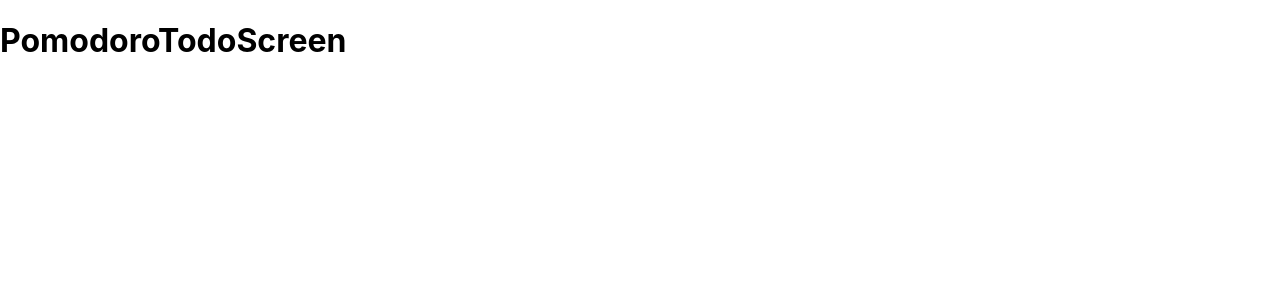
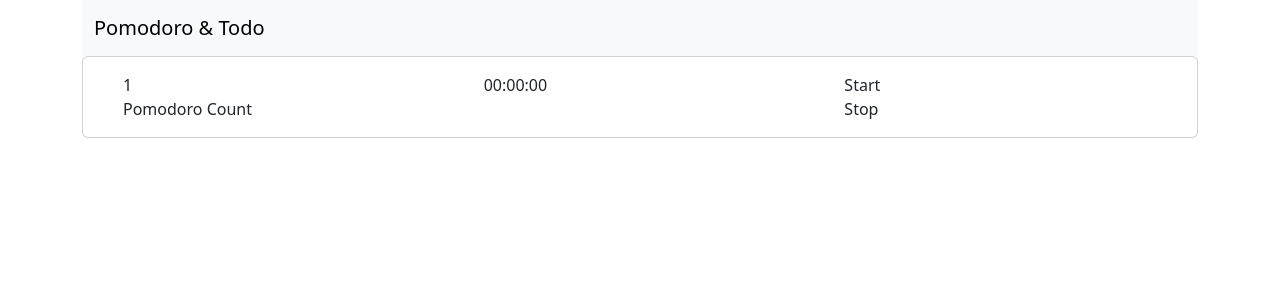
Before and after one commit to Jek08/pomodoro-todo-app, a React (Create React App) app: page / in a window 1280 px wide. Shown: the top 300 px of the page. Built offline with nearby package versions, Linux system fonts and the light colour scheme.

Commit message:
add common ui; add widget pomodoro timer

```diff
--- a/src/app/PomodoroTodoScreen.tsx
+++ b/src/app/PomodoroTodoScreen.tsx
@@ -1,11 +1,14 @@
 import React from "react";
+import TopBar from "../commons/ui/TopBar";
+import PomodoroTimer from "./widgets/PomodoroTimer";
 
 export default class PomodoroTodoScreen extends React.Component {
   render(): React.ReactNode {
     return (
-      <>
-        <h1>PomodoroTodoScreen</h1>
-      </>
+      <div className="container">
+        <TopBar className="navbar bg-body-tertiary" />
+        <PomodoroTimer />
+      </div>
     );
   }
 }
--- /dev/null
+++ b/src/app/widgets/PomodoroTimer.tsx
@@ -0,0 +1,66 @@
+import Card from "commons/ui/Card";
+import React from "react";
+
+class PomodoroCounter extends React.Component {
+  render(): React.ReactNode {
+    return (
+      <div className="container">
+        <div className="row">
+          <span>1</span>
+        </div>
+        <div className="row">
+          <span>Pomodoro Count</span>
+        </div>
+      </div>
+    );
+  }
+}
+
+class Timer extends React.Component {
+  render(): React.ReactNode {
+    return (
+      <div className="container">
+        <span>00:00:00</span>
+      </div>
+    );
+  }
+}
+
+class TimerController extends React.Component {
+  render(): React.ReactNode {
+    return (
+      <div className="container">
+        <div className="row">
+          <span>Start</span>
+        </div>
+        <div className="row">
+          <span>Stop</span>
+        </div>
+      </div>
+    );
+  }
+}
+
+export default class PomodoroTimer extends React.Component {
+  cardBody: React.ReactNode = (
+    <>
+      <div className="container">
+        <div className="row">
+          <div className="col">
+            <PomodoroCounter />
+          </div>
+          <div className="col">
+            <Timer />
+          </div>
+          <div className="col">
+            <TimerController />
+          </div>
+        </div>
+      </div>
+    </>
+  );
+
+  render(): React.ReactNode {
+    return <Card id="PomodoroTimer" className="" body={this.cardBody} />;
+  }
+}
--- /dev/null
+++ b/src/commons/ui/Card.tsx
@@ -0,0 +1,17 @@
+import React from "react";
+
+interface Props {
+  id: string;
+  className: string;
+  body: React.ReactNode;
+}
+
+export default class Card extends React.Component<Props> {
+  render(): React.ReactNode {
+    return (
+      <div id={this.props.id || ""} className={"card" + this.props.className}>
+        <div className="card-body">{this.props.body}</div>
+      </div>
+    );
+  }
+}
--- /dev/null
+++ b/src/commons/ui/TopBar.tsx
@@ -0,0 +1,19 @@
+import React from "react";
+
+interface Props {
+  className: string;
+}
+
+export default class TopBar extends React.Component<Props> {
+  render(): React.ReactNode {
+    return (
+      <nav id="TopBar" className={this.props.className}>
+        <div className="container-fluid">
+          <a id="AppTitle" href="/" className="navbar-brand">
+            Pomodoro & Todo
+          </a>
+        </div>
+      </nav>
+    );
+  }
+}
--- a/src/index.tsx
+++ b/src/index.tsx
@@ -3,6 +3,8 @@ import ReactDOM from "react-dom/client";
 import "./index.css";
 import App from "./App";
 import reportWebVitals from "./reportWebVitals";
+import "bootstrap/dist/css/bootstrap.min.css";
+import "bootstrap/dist/js/bootstrap.bundle.min";
 
 const root = ReactDOM.createRoot(
   document.getElementById("root") as HTMLElement,
```
Also changed, not shown: src/commons/ui/CardWithHeader.tsx (added, +19 -0 lines).
